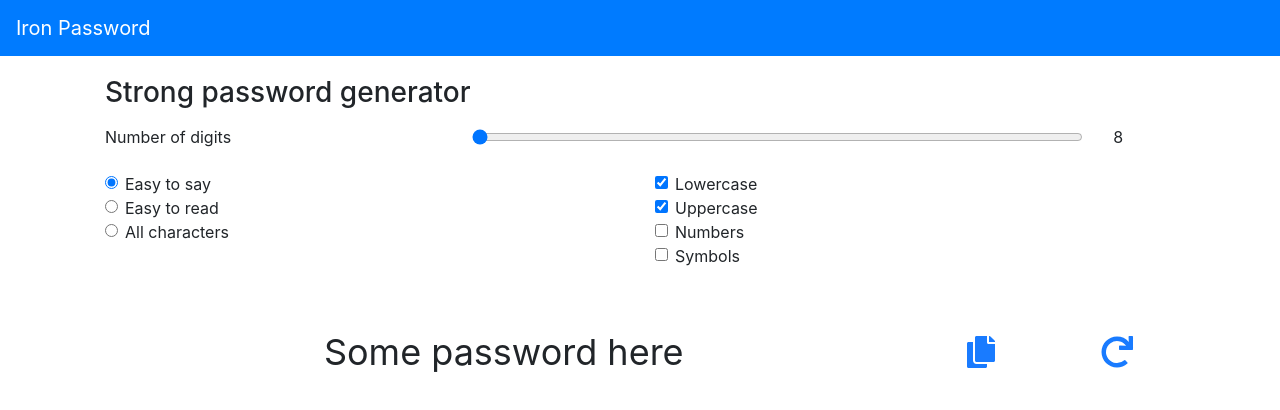
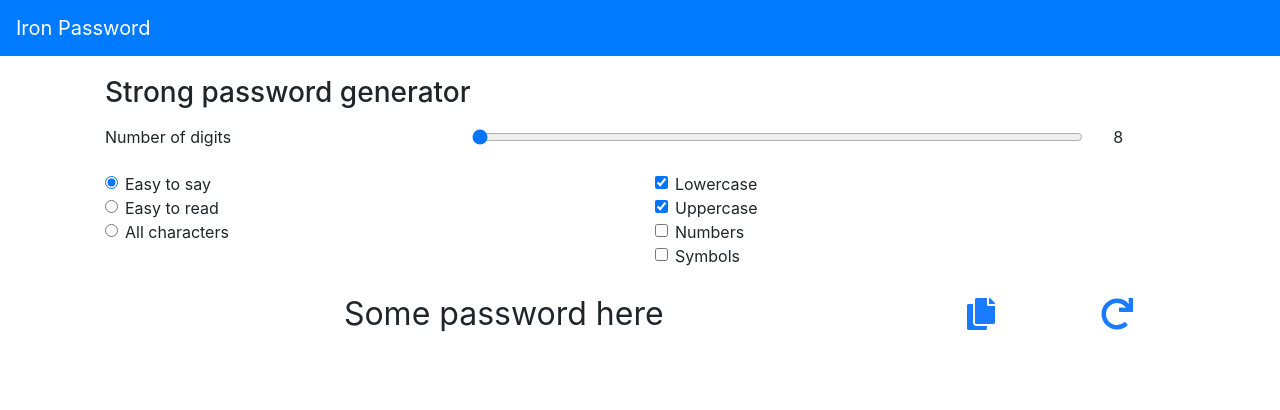
Before and after one commit to inakidelamadrid/strong-password-generator-chrome-addon, a React (Create React App) app: page / in a window 1280 px wide. Shown: the top 410 px of the page. Built offline with nearby package versions, Linux system fonts and the light colour scheme.

Commit message:
reduce size font for the password

```diff
--- a/src/components/PasswordBox/styles.module.scss
+++ b/src/components/PasswordBox/styles.module.scss
@@ -12,7 +12,7 @@
 }
 
 .password {
-  font-size: 36px;
-  line-height: 3em;
+  font-size: 32px;
+  line-height: 1em;
   text-align: center;
 }
```
